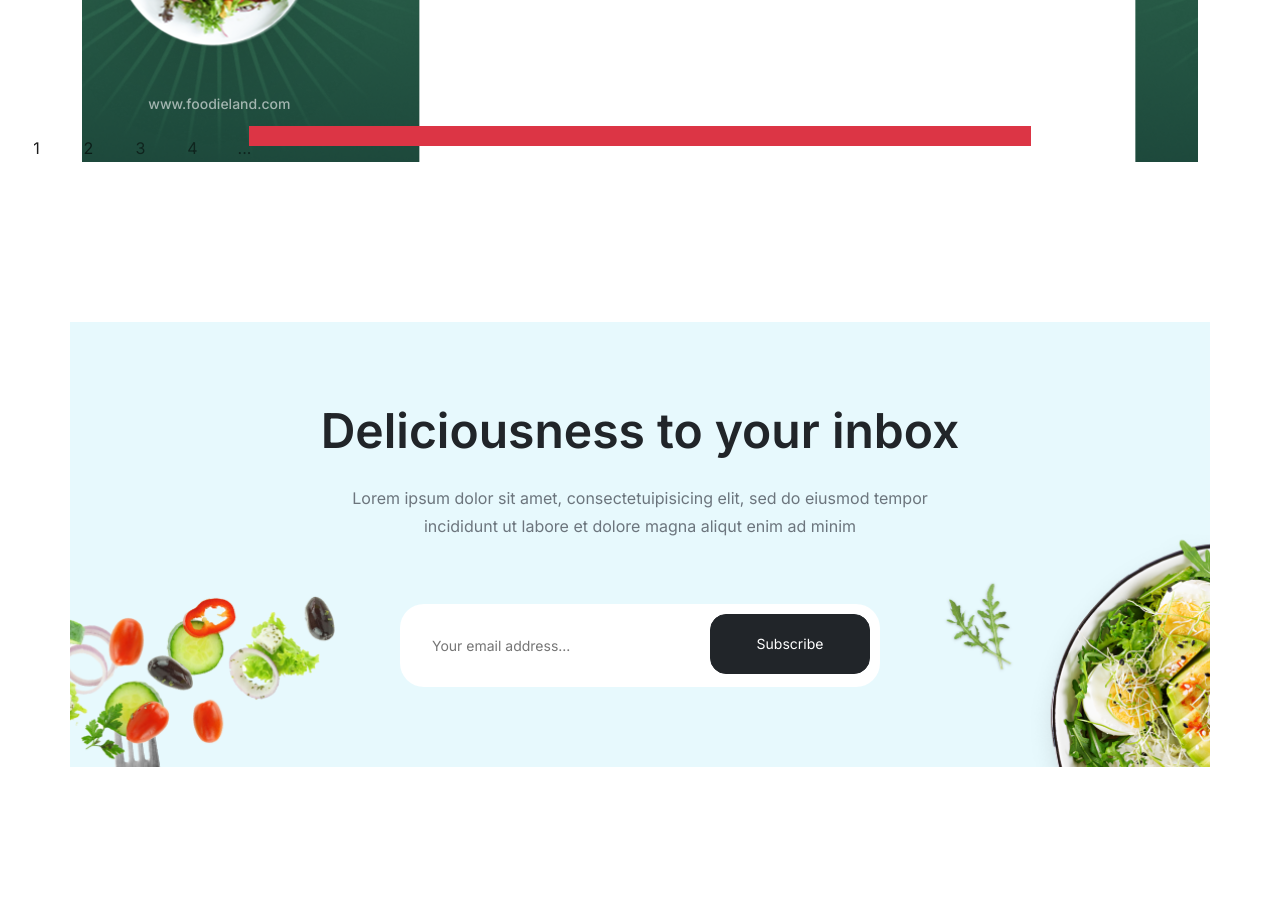
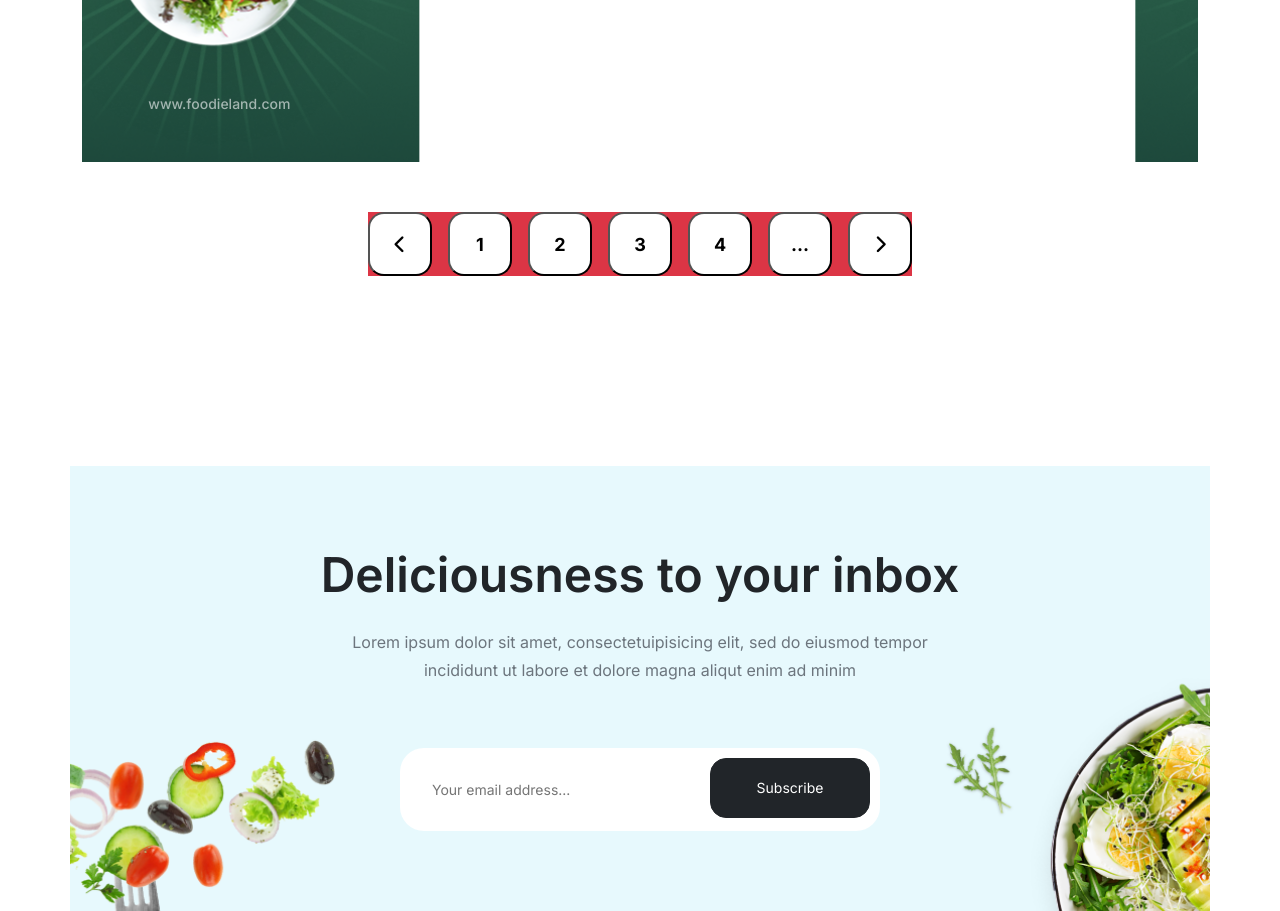
Before and after one commit to TahsinDipto/Bootstrap-hw-2-05-2025, a plain HTML site: page pages/blog.html in a window 1280 px wide. Shown: the part 2940-3851 px from the top of the page. Drawn offline with nearby package versions, Linux system fonts and the light colour scheme; a web font is replaced by a local one.

Commit message:
Problem in blog page carousel buttons

```diff
--- a/css/index.css
+++ b/css/index.css
@@ -346,3 +346,32 @@ footer{
     background-color: rgb(255, 255, 255);
     border: 50px solid rgb(247, 0, 255) !important;
 }
+
+.carousel-indicators-control{
+    position: absolute;
+    bottom: -114px;
+    left: 50%;
+    transform: translateX(-50%);
+}
+
+
+/* problem */
+
+.carousel-indicators-control [data-bs-target] {
+    width: 64px;
+    height: 64px;
+    font-size: 18px;
+    font-weight: 700;
+    padding: 0;
+    cursor: pointer;
+    border-radius: 16px;
+    color: #000000;
+    background-color: #fff;
+}
+
+
+
+/* .carousel-indicators-control button {
+    color: #fff;
+    background-color: #000;
+} */
--- a/pages/blog.html
+++ b/pages/blog.html
@@ -47,18 +47,10 @@
     </section>
 
     <section>
-        <div class="container" style="padding-top: 80px;">
+        <div class="container" style="padding-top: 80px; padding-bottom: 304px;">
             <!-- section-hero -->
-            <div class="carousel slide d-flex justify-content-center" id="blog-carousel" data-bs-ride="carousel">
-                <div class="carousel-indicators bg-danger d-flex justify-content-center gap-3">
-                    <button type="button" data-bs-target="#blog-carousel" data-bs-slide-to="prev"><i class="fa-solid fa-chevron-left"></i></button>
-                    <button type="button" data-bs-target="#blog-carousel" data-bs-slide-to="0" class="active" aria-current="true" class="collapse-control-blog">1</button>
-                    <button type="button" data-bs-target="#blog-carousel" data-bs-slide-to="1">2</button>
-                    <button type="button" data-bs-target="#blog-carousel" data-bs-slide-to="2">3</button>
-                    <button type="button" data-bs-target="#blog-carousel" data-bs-slide-to="3">4</button>
-                    <button type="button" data-bs-target="#blog-carousel" data-bs-slide-to="4">...</button>
-                    <button type="button" data-bs-target="#blog-carousel" data-bs-slide-to="next"><i class="fa-solid fa-chevron-right"></i></button>
-                </div>
+            <!-- problem-in-carousel -->
+            <div class="carousel  slide position-relative" id="blog-carousel" data-bs-ride="carousel">
                 <div class="carousel-inner">
                     <div class="carousel-item active">
                         <div class="row">
@@ -716,11 +708,21 @@
                         </div>
                     </div>
                 </div>
+                <!-- carousel indicators-->
+                <div class="carousel-indicators-control bg-danger d-flex justify-content-center gap-3">
+                    <button type="button" data-bs-target="#blog-carousel" data-bs-slide="prev"><i class="fa-solid fa-chevron-left"></i></button>
+                    <button type="button" data-bs-target="#blog-carousel" data-bs-slide-to="0" class="active" aria-current="true" >1</button>
+                    <button type="button" data-bs-target="#blog-carousel" data-bs-slide-to="1">2</button>
+                    <button type="button" data-bs-target="#blog-carousel" data-bs-slide-to="2">3</button>
+                    <button type="button" data-bs-target="#blog-carousel" data-bs-slide-to="3">4</button>
+                    <button type="button" data-bs-target="#blog-carousel" data-bs-slide-to="4">...</button>
+                    <button type="button" data-bs-target="#blog-carousel" data-bs-slide="next"><i class="fa-solid fa-chevron-right"></i></button>
+                </div>
             </div>
         </div>
     </section>
     <!-- section-seven -->
-    <section class="section-seven" style="padding-top: 160px;">
+    <section class="section-seven">
         <div class="container">
             <h5>Deliciousness to your inbox</h5>
             <p class="text-muted">Lorem ipsum dolor sit amet, consectetuipisicing elit, sed do eiusmod tempor incididunt ut labore et dolore magna aliqut enim ad minim </p>
```
